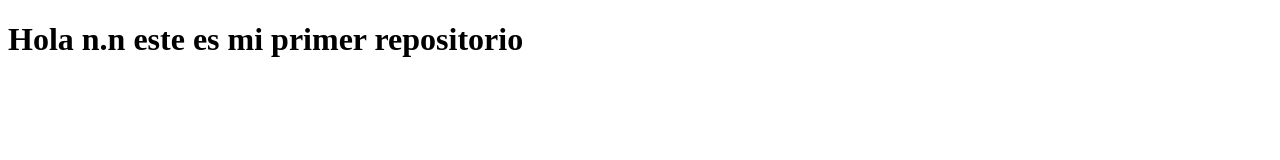
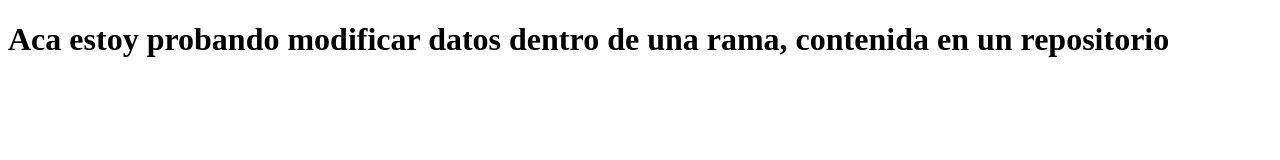
Before and after one commit to LeoFarias10/Mi-primer-repository, a plain HTML site: page index.html in a window 1280 px wide. Drawn offline with Linux system fonts and the light colour scheme.

Commit message:
Probando modificar datos dentro de una rama contenida en un repositorio index.html

```diff
--- a/index.html
+++ b/index.html
@@ -6,6 +6,6 @@
     <title>Document</title>
 </head>
 <body>
-    <h1> Hola n.n este es mi primer repositorio</h1>
+    <h1>Aca estoy probando modificar datos dentro de una rama, contenida en un repositorio</h1>
 </body>
 </html>
```
